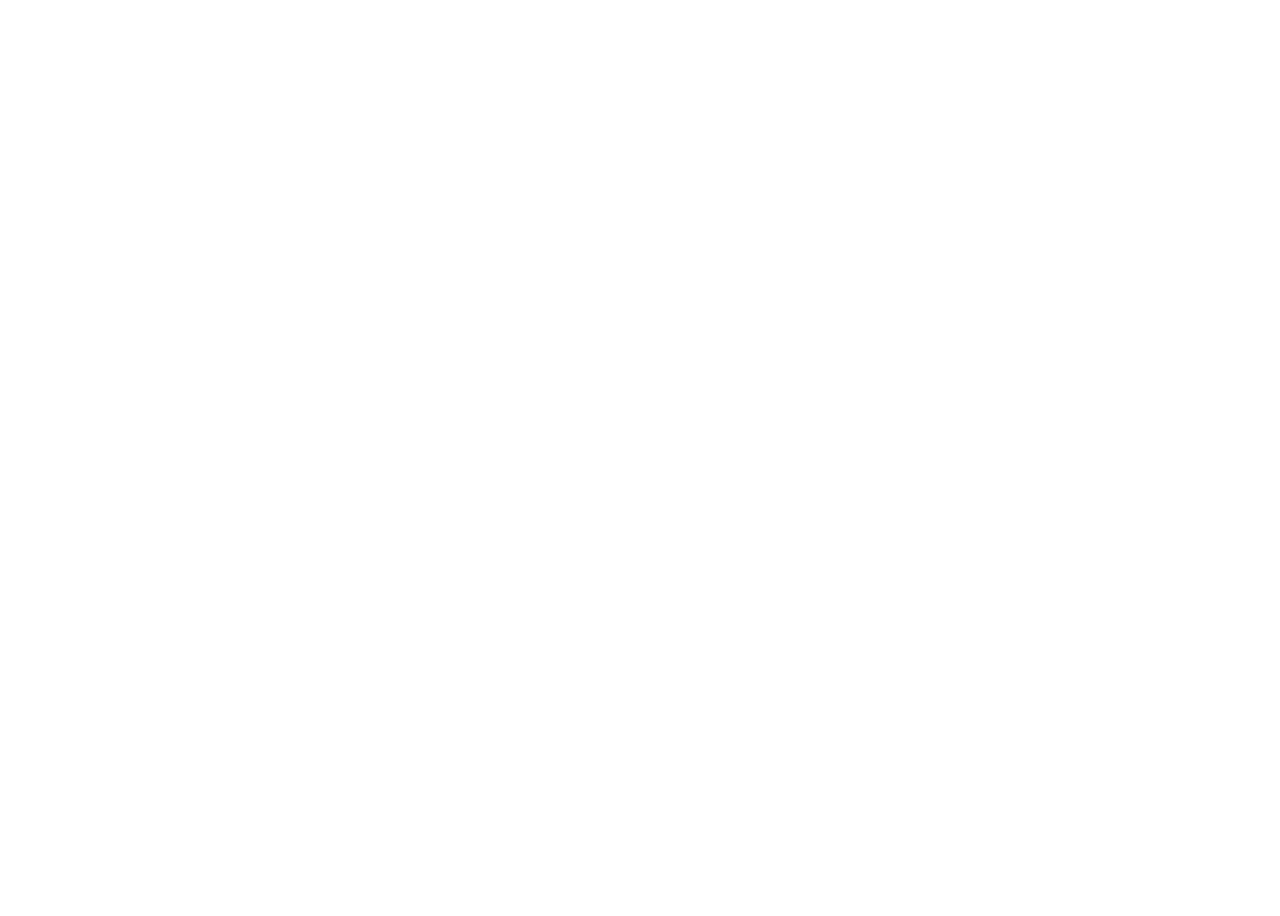
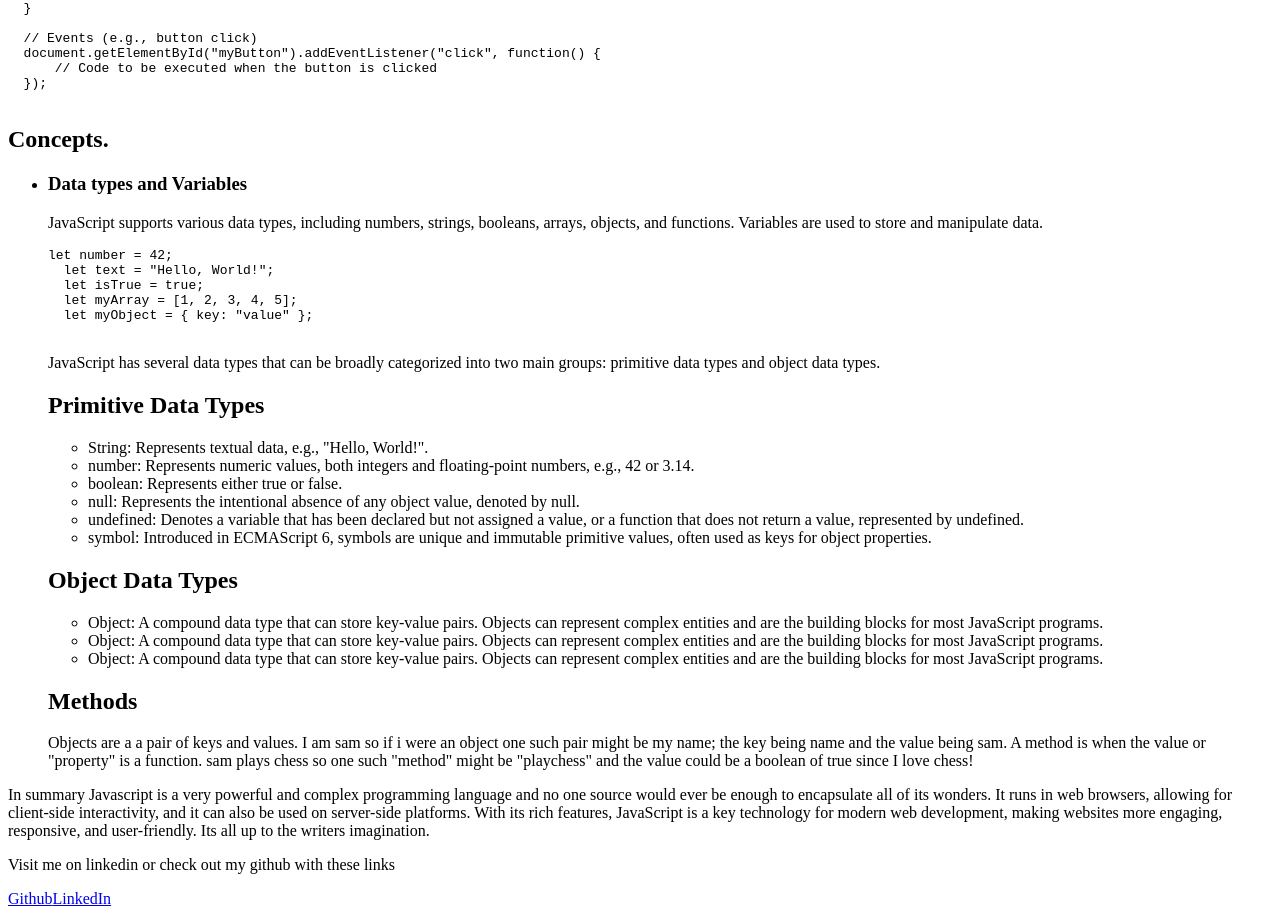
Before and after one commit to figuri/FullyStacked, a React (Vite) app: page /js in a window 1280 px wide. Shown: the part 920-1836 px from the top of the page. Before the commit the page ends 800 px from the top, so only its background shows below. Built offline with nearby package versions, Linux system fonts and the light colour scheme.

Commit message:
wrote jsx for main topics

```diff
--- a/src/components/pages/JavaScript.jsx
+++ b/src/components/pages/JavaScript.jsx
@@ -1,6 +1,66 @@
 import React from "react";
 
 export default function Javascript() {
+  const jsCode = `// Single-line comment
+
+  /* Multi-line
+     comment */
+
+  // Variables
+  let variableName = value;
+
+  // Functions
+  function functionName(parameters) {
+      // Code block
+  }
+
+  // Conditional statements
+  if (condition) {
+      // Code to be executed if the condition is true
+  } else {
+      // Code to be executed if the condition is false
+  }
+
+  // Loops
+  for (let i = 0; i < 5; i++) {
+      // Code to be executed in each iteration
+  }
+
+  // Events (e.g., button click)
+  document.getElementById("myButton").addEventListener("click", function() {
+      // Code to be executed when the button is clicked
+  });
+  `;
+  const dataCode = `let number = 42;
+  let text = "Hello, World!";
+  let isTrue = true;
+  let myArray = [1, 2, 3, 4, 5];
+  let myObject = { key: "value" };
+  `;
+  const functionCode = `function add(a, b) {
+    return a + b;
+}
+
+let result = add(3, 5); // result is 8
+`;
+  const domCode = `document.getElementById("myElement").textContent = "New Text Content";
+`;
+  const eventCode = `document.getElementById("myButton").addEventListener("click", function() {
+  alert("Button clicked!");
+});
+`;
+  const asyncCode = `function fetchData() {
+  return new Promise((resolve, reject) => {
+      setTimeout(() => {
+          resolve("Data fetched successfully!");
+      }, 2000);
+  });
+}
+
+fetchData().then(data => {
+  console.log(data); // Output: "Data fetched successfully!"
+});
+`;
   return (
     <section>
       <div>
@@ -14,6 +74,82 @@ export default function Javascript() {
           with servers, making web pages more dynamic and user-friendly. fun
           fact; this paragraph was written in javascript!
         </p>
+        <h2>Basic Syntax</h2>
+        <p>
+          Javascript code can be written seperate from an html document in
+          another file using the .js extension but can also be embedded directly
+          within html below are some examples.
+        </p>
+        <div>
+          <pre>
+            <code>{jsCode}</code>
+          </pre>
+        </div>
+        <div>
+          <h2>Concepts.</h2>
+          <ul>
+            <li>
+              <h3>Data types and Variables</h3>
+              <p>
+                JavaScript supports various data types, including numbers,
+                strings, booleans, arrays, objects, and functions. Variables are
+                used to store and manipulate data.
+              </p>
+              <pre>
+                <code>{dataCode}</code>
+              </pre>
+              <p>
+                JavaScript has several data types that can be broadly
+                categorized into two main groups: primitive data types and
+                object data types.
+              </p>
+              <h2>Primitive Data Types</h2>
+              <ul>
+                <li>String: Represents textual data, e.g., "Hello, World!".</li>
+                <li>
+                  number: Represents numeric values, both integers and
+                  floating-point numbers, e.g., 42 or 3.14.
+                </li>
+                <li>boolean: Represents either true or false.</li>
+                <li>
+                  null: Represents the intentional absence of any object value,
+                  denoted by null.
+                </li>
+                <li>
+                  undefined: Denotes a variable that has been declared but not
+                  assigned a value, or a function that does not return a value,
+                  represented by undefined.
+                </li>
+                <li>
+                  symbol: Introduced in ECMAScript 6, symbols are unique and
+                  immutable primitive values, often used as keys for object
+                  properties.
+                </li>
+              </ul>
+              <h2>Object Data Types</h2>
+              <ul>
+                <li>
+                  Object: A compound data type that can store key-value pairs.
+                  Objects can represent complex entities and are the building
+                  blocks for most JavaScript programs.
+                </li>
+                <li>
+                  Object: A compound data type that can store key-value pairs.
+                  Objects can represent complex entities and are the building
+                  blocks for most JavaScript programs.
+                </li>
+                <li>
+                  Object: A compound data type that can store key-value pairs.
+                  Objects can represent complex entities and are the building
+                  blocks for most JavaScript programs.
+                </li>
+              </ul>
+              <h2>Methods</h2>
+              <p>Objects are a a pair of keys and values. I am sam so if i were an object one such pair might be my name; the key being name and the value being sam. A method is when the value or "property" is a function. sam plays chess so one such "method" might be "playchess" and the value could be a boolean of true since I love chess!</p>
+            </li>
+          </ul>
+          <p>In summary Javascript is a very powerful and complex programming language and no one source would ever be enough to encapsulate all of its wonders.  It runs in web browsers, allowing for client-side interactivity, and it can also be used on server-side platforms. With its rich features, JavaScript is a key technology for modern web development, making websites more engaging, responsive, and user-friendly. Its all up to the writers imagination. </p>
+        </div>
       </div>
     </section>
   );
```
